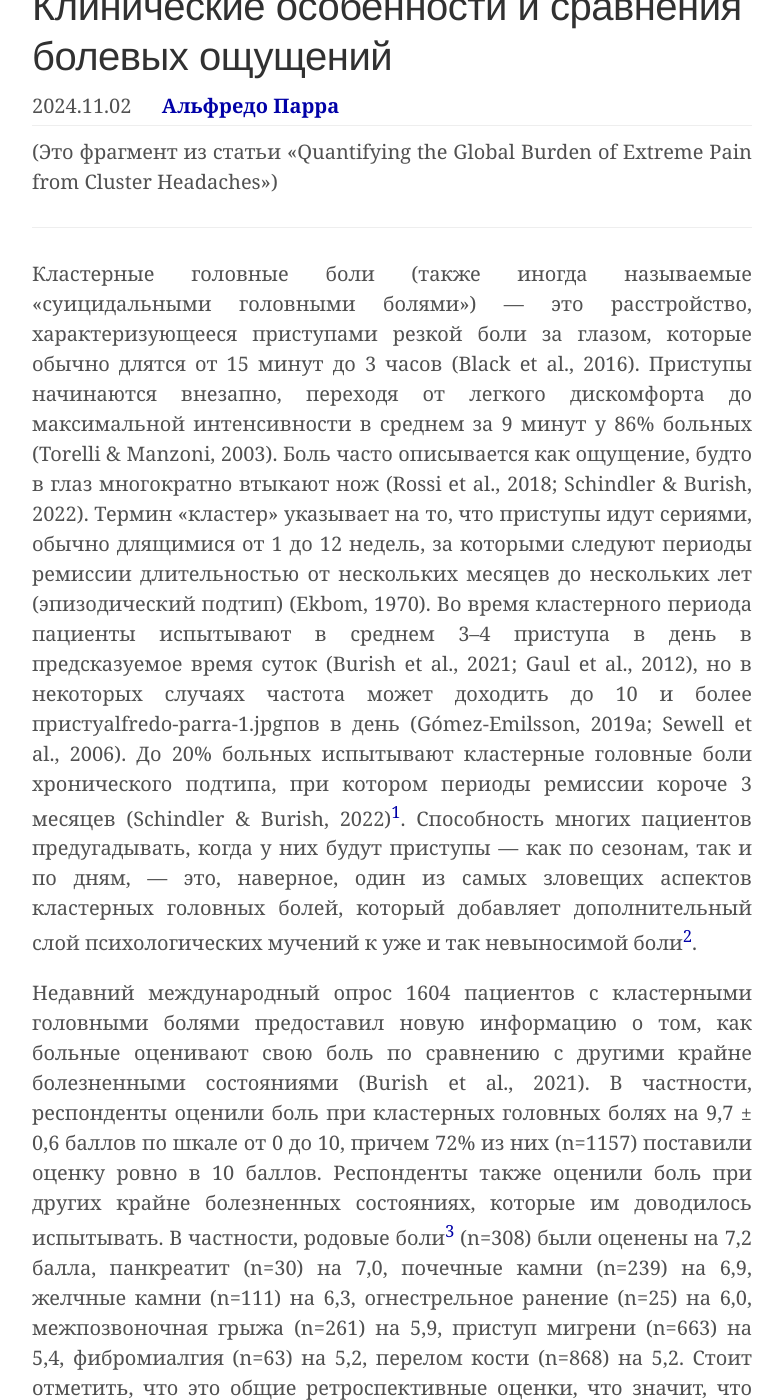
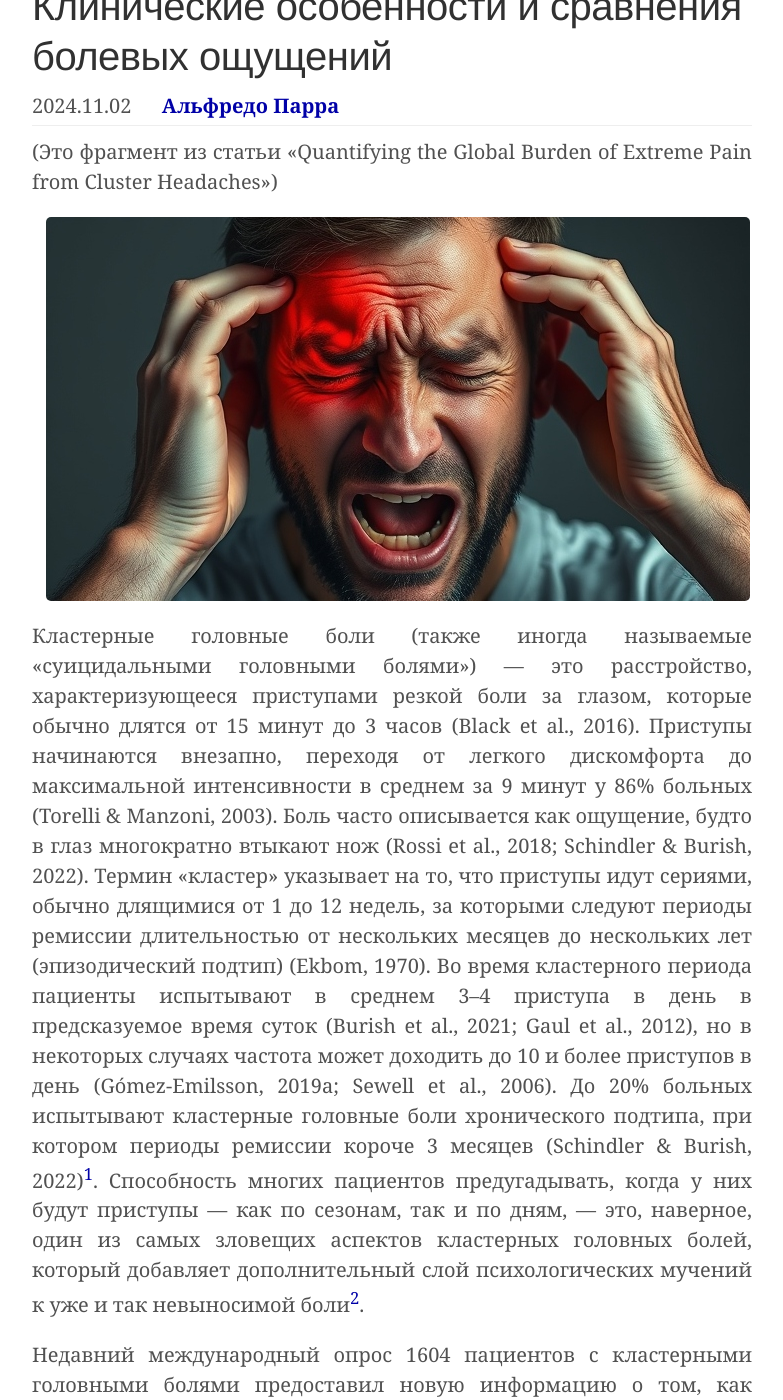
Before and after one commit to ReducingSuffering/reducingsuffering.github.io, a Jekyll site: the page built from _articles/alfredo-parra-1.md, in a window 1280 px wide and 1400 px high, scrolled down 233 px. Shown: the whole window, without its empty margins (248-1031 px from the left). Built offline with Jekyll 4.4.1, drawn with Linux system fonts in a browser that asks for light colours.

Commit message:
Update alfredo-parra-1.md

```diff
--- a/_articles/alfredo-parra-1.md
+++ b/_articles/alfredo-parra-1.md
@@ -13,9 +13,9 @@
 ---
 (Это фрагмент из статьи «Quantifying the Global Burden of Extreme Pain from Cluster Headaches»)
 
----
+<img src="assets/images/articles/alfredo-parra-1.jpg"/>
 
-Кластерные головные боли (также иногда называемые «суицидальными головными болями») — это расстройство, характеризующееся приступами резкой боли за глазом, которые обычно длятся от 15 минут до 3 часов (Black et al., 2016). Приступы начинаются внезапно, переходя от легкого дискомфорта до максимальной интенсивности в среднем за 9 минут у 86% больных (Torelli & Manzoni, 2003). Боль часто описывается как ощущение, будто в глаз многократно втыкают нож (Rossi et al., 2018; Schindler & Burish, 2022). Термин «кластер» указывает на то, что приступы идут сериями, обычно длящимися от 1 до 12 недель, за которыми следуют периоды ремиссии длительностью от нескольких месяцев до нескольких лет (эпизодический подтип) (Ekbom, 1970). Во время кластерного периода пациенты испытывают в среднем 3–4 приступа в день в предсказуемое время суток (Burish et al., 2021; Gaul et al., 2012), но в некоторых случаях частота может доходить до 10 и более пристуalfredo-parra-1.jpgпов в день (Gómez-Emilsson, 2019a; Sewell et al., 2006). До 20% больных испытывают кластерные головные боли хронического подтипа, при котором периоды ремиссии короче 3 месяцев (Schindler & Burish, 2022)[^1]. Способность многих пациентов предугадывать, когда у них будут приступы — как по сезонам, так и по дням, — это, наверное, один из самых зловещих аспектов кластерных головных болей, который добавляет дополнительный слой психологических мучений к уже и так невыносимой боли[^2].
+Кластерные головные боли (также иногда называемые «суицидальными головными болями») — это расстройство, характеризующееся приступами резкой боли за глазом, которые обычно длятся от 15 минут до 3 часов (Black et al., 2016). Приступы начинаются внезапно, переходя от легкого дискомфорта до максимальной интенсивности в среднем за 9 минут у 86% больных (Torelli & Manzoni, 2003). Боль часто описывается как ощущение, будто в глаз многократно втыкают нож (Rossi et al., 2018; Schindler & Burish, 2022). Термин «кластер» указывает на то, что приступы идут сериями, обычно длящимися от 1 до 12 недель, за которыми следуют периоды ремиссии длительностью от нескольких месяцев до нескольких лет (эпизодический подтип) (Ekbom, 1970). Во время кластерного периода пациенты испытывают в среднем 3–4 приступа в день в предсказуемое время суток (Burish et al., 2021; Gaul et al., 2012), но в некоторых случаях частота может доходить до 10 и более приступов в день (Gómez-Emilsson, 2019a; Sewell et al., 2006). До 20% больных испытывают кластерные головные боли хронического подтипа, при котором периоды ремиссии короче 3 месяцев (Schindler & Burish, 2022)[^1]. Способность многих пациентов предугадывать, когда у них будут приступы — как по сезонам, так и по дням, — это, наверное, один из самых зловещих аспектов кластерных головных болей, который добавляет дополнительный слой психологических мучений к уже и так невыносимой боли[^2].
 
 Недавний международный опрос 1604 пациентов с кластерными головными болями предоставил новую информацию о том, как больные оценивают свою боль по сравнению с другими крайне болезненными состояниями (Burish et al., 2021). В частности, респонденты оценили боль при кластерных головных болях на 9,7 ± 0,6 баллов по шкале от 0 до 10, причем 72% из них (n=1157) поставили оценку ровно в 10 баллов. Респонденты также оценили боль при других крайне болезненных состояниях, которые им доводилось испытывать. В частности, родовые боли[^3] (n=308) были оценены на 7,2 балла, панкреатит (n=30) на 7,0, почечные камни (n=239) на 6,9, желчные камни (n=111) на 6,3, огнестрельное ранение (n=25) на 6,0, межпозвоночная грыжа (n=261) на 5,9, приступ мигрени (n=663) на 5,4, фибромиалгия (n=63) на 5,2, перелом кости (n=868) на 5,2. Стоит отметить, что это общие ретроспективные оценки, что значит, что отдельные приступы не обязательно в среднем оцениваются на 9,7 баллов. В самом деле, исследования показывают расхождения в оценках пациентами длительности и интенсивности приступов между проспективными отчетами (т. е. когда пациенты записывают данные о приступе в дневник сразу после его окончания) и ретроспективными отчетами (т. е. когда пациентов просят провести оценки, опираясь на память) (Snoer et al., 2019; Torelli & Manzoni, 2003).
 
```
